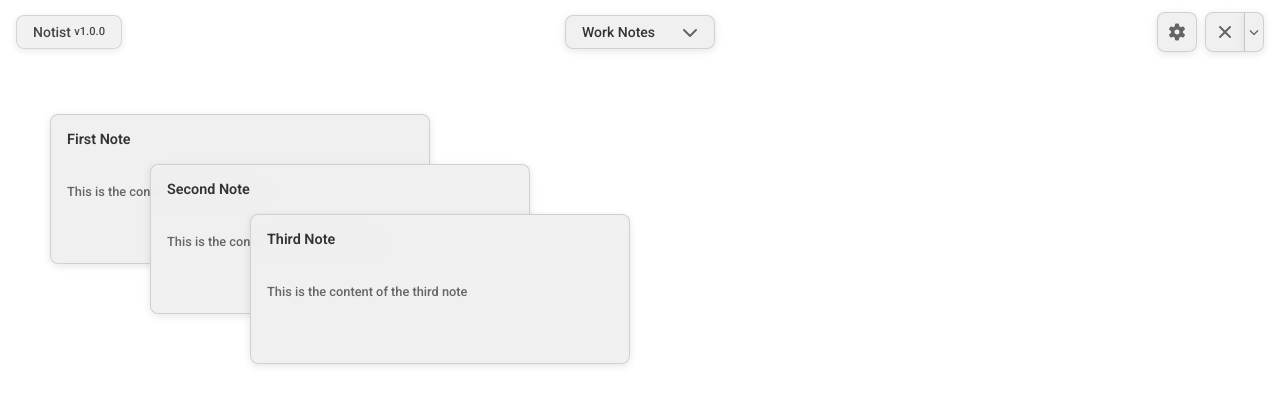
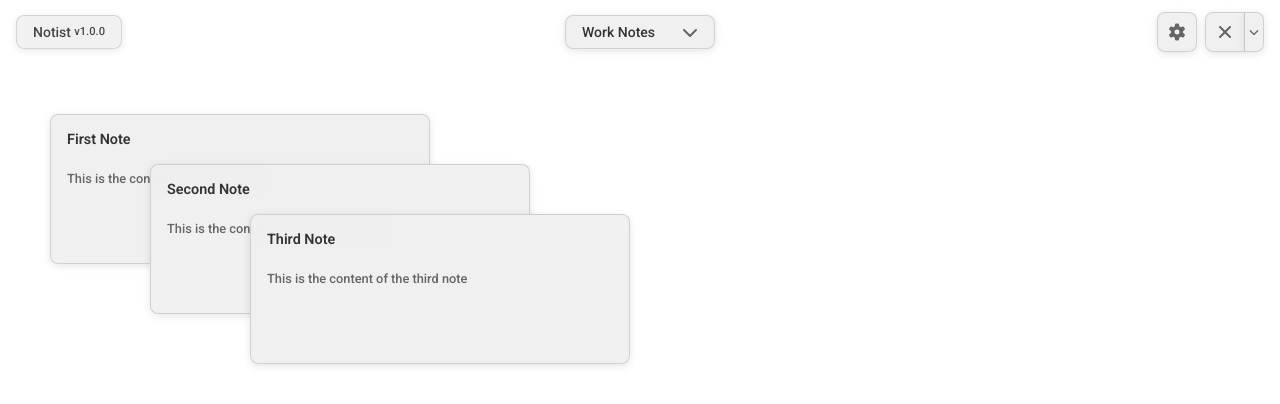
Before and after one commit to Knyrps/Notist, a Vue app in the folder Notist.Frontend/: page / in a window 1280 px wide. Shown: the top 404 px of the page. Built offline with nearby package versions, Linux system fonts and the light colour scheme.

Commit message:
removed marked

```diff
--- a/Notist.Frontend/src/components/notes/NoteContent.vue
+++ b/Notist.Frontend/src/components/notes/NoteContent.vue
@@ -21,13 +21,12 @@
     <div v-else class="note-display">
         <div class="note-title">{{ title }}</div>
         <div class="note-separator"></div>
-        <div class="note-content" v-html="renderedContent"></div>
+        <div class="note-content" v-html="props.content"></div>
     </div>
 </template>
 
 <script setup lang="ts">
 import { ref, nextTick, watch, computed } from "vue";
-import { setOptions, parse } from "marked";
 
 const props = defineProps<{
     title: string;
@@ -43,16 +42,6 @@ const emit = defineEmits<{
 // Editing state
 const editContent = ref("");
 const contentEditableRef = ref<HTMLDivElement>();
-
-// Set up markdown options
-setOptions({
-    breaks: true,
-});
-
-// Computed markdown rendering
-const renderedContent = computed(() => {
-    return parse(props.content);
-});
 
 // Watch for editing mode changes
 watch(
```
